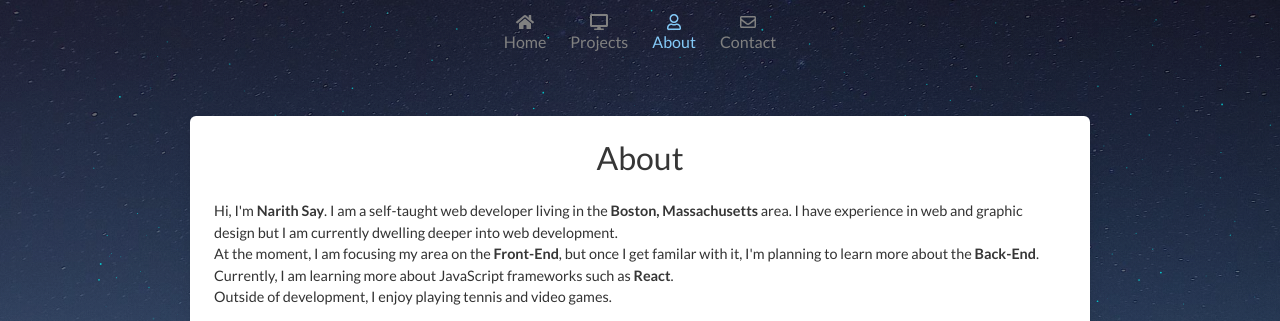
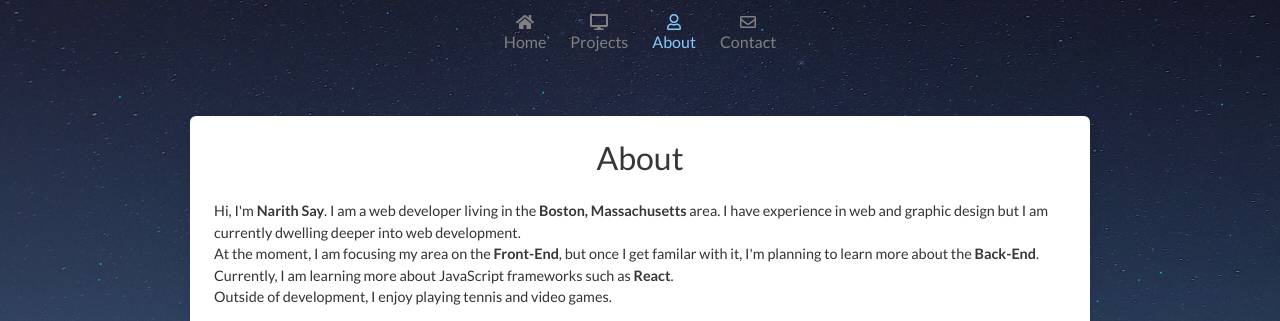
Before and after one commit to nsay/portfolio3, a plain HTML site: page content/about.html in a window 1280 px wide. Shown: the top 321 px of the page. Drawn offline with nearby package versions, Linux system fonts and the light colour scheme.

Commit message:
fixed about

```diff
--- a/content/about.html
+++ b/content/about.html
@@ -43,7 +43,7 @@
             <div class="container is-widescreen box">
                 <!-- ABOUT -->
                 <h1 class="title has-text-centered">About</h1>
-                <p class="about-body">Hi, I'm <strong>Narith Say</strong>. I am a self-taught web developer living in the
+                <p class="about-body">Hi, I'm <strong>Narith Say</strong>. I am a web developer living in the
                     <strong>Boston, Massachusetts</strong> area. I have experience in web and graphic design but I am currently dwelling deeper into
                     web development.
                     <br>At the moment, I am focusing my area on the
```
